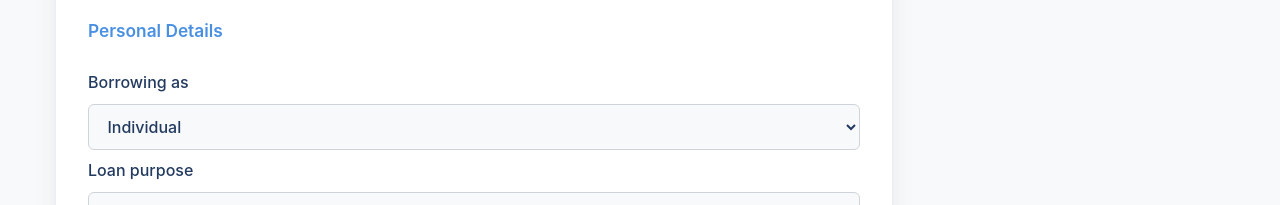
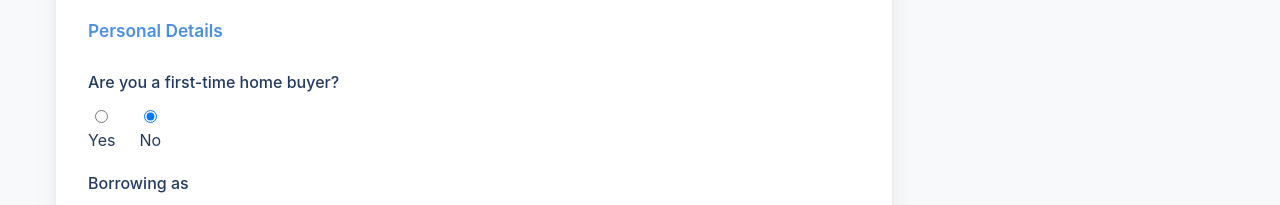
Before and after one commit to undroo/ai_mortgage_broker, a React (Create React App) app in the folder frontend/: page / in a window 1280 px wide. Shown: the part 417-622 px from the top of the page. Built offline with nearby package versions, Linux system fonts and the light colour scheme; no server answers.

Commit message:
updated with first time home and fixed update_field with radio fields

```diff
--- a/frontend/src/App.tsx
+++ b/frontend/src/App.tsx
@@ -6,6 +6,7 @@ import './App.css';
 import BorrowingCalculator from './components/BorrowingCalculator';
 
 const initialFormData: HomeLoanFormData = {
+  isFirstTimeBuyer: false,
   loanPurpose: '',
   borrowingType: 'Individual',
   age: '30',
@@ -31,6 +32,7 @@ const initialFormData: HomeLoanFormData = {
 
 function formDataToContext(form: HomeLoanFormData): string {
   const lines = [
+    form.isFirstTimeBuyer ? `First-time home buyer: Yes` : `First-time home buyer: No`,
     form.borrowingType && `Borrowing as: ${form.borrowingType === 'couple' ? 'Couple' : 'Individual'}`,
     form.loanPurpose && `Loan purpose: ${form.loanPurpose}`,
     form.age ? `Age: ${form.age}` : '',
@@ -84,8 +86,12 @@ function App() {
     const { name, value, type } = e.target;
     let newValue: any = value;
 
-    if (name === 'hasHecs') {
-      newValue = value === 'true';
+    if (name === 'isFirstTimeBuyer' || name === 'hasHecs') {
+      if (value === 'true') {
+        newValue = true;
+      } else if (value === 'false') {
+        newValue = false;
+      }
     }
 
     setFormData(prev => ({
--- a/frontend/src/components/BorrowingCalculator.tsx
+++ b/frontend/src/components/BorrowingCalculator.tsx
@@ -2,6 +2,7 @@ import React, { useState, useEffect } from 'react';
 import './BorrowingCalculator.css';
 
 export interface HomeLoanFormData {
+  isFirstTimeBuyer: boolean;
   loanPurpose: string;
   borrowingType: string;
   age: string | number;
@@ -36,6 +37,31 @@ const BorrowingCalculator: React.FC<BorrowingCalculatorProps> = ({ formData, onF
   const isCouple = formData.borrowingType === 'Couple';
   const isInvestor = formData.loanPurpose === 'Investor';
 
+  const handleBooleanChange = (e: React.ChangeEvent<HTMLInputElement>) => {
+    const value = e.target.value === 'true';
+    console.log('Boolean change:', {
+      name: e.target.name,
+      value,
+      currentValue: formData[e.target.name as keyof HomeLoanFormData]
+    }); // Debug log
+
+    // Create a synthetic event that matches the expected type
+    const syntheticEvent = {
+      target: {
+        name: e.target.name,
+        value: value,
+        type: 'radio'
+      },
+      currentTarget: {
+        name: e.target.name,
+        value: value,
+        type: 'radio'
+      }
+    } as unknown as React.ChangeEvent<HTMLInputElement>;
+
+    onFormChange(syntheticEvent);
+  };
+
   return (
     <div className="borrowing-calculator">
       <div className="stage-card">
@@ -44,6 +70,31 @@ const BorrowingCalculator: React.FC<BorrowingCalculatorProps> = ({ formData, onF
           {/* Personal Details */}
           <div className="form-section">
             <div className="form-section-title">Personal Details</div>
+            <label className="toggle-label">
+              Are you a first-time home buyer?
+              <div className="toggle-group">
+                <label>
+                  <input
+                    type="radio"
+                    name="isFirstTimeBuyer"
+                    value="true"
+                    checked={formData.isFirstTimeBuyer === true}
+                    onChange={handleBooleanChange}
+                  />
+                  Yes
+                </label>
+                <label>
+                  <input
+                    type="radio"
+                    name="isFirstTimeBuyer"
+                    value="false"
+                    checked={formData.isFirstTimeBuyer === false}
+                    onChange={handleBooleanChange}
+                  />
+                  No
+                </label>
+              </div>
+            </label>
             <label>
               Borrowing as
               <select name="borrowingType" value={formData.borrowingType} onChange={onFormChange} required>
@@ -266,7 +317,7 @@ const BorrowingCalculator: React.FC<BorrowingCalculatorProps> = ({ formData, onF
                     name="hasHecs"
                     value="true"
                     checked={formData.hasHecs === true}
-                    onChange={onFormChange}
+                    onChange={handleBooleanChange}
                   />
                   Yes
                 </label>
@@ -276,7 +327,7 @@ const BorrowingCalculator: React.FC<BorrowingCalculatorProps> = ({ formData, onF
                     name="hasHecs"
                     value="false"
                     checked={formData.hasHecs === false}
-                    onChange={onFormChange}
+                    onChange={handleBooleanChange}
                   />
                   No
                 </label>
```
Also changed, not shown: 2 other files (tests, documents, lock files or other folders).
